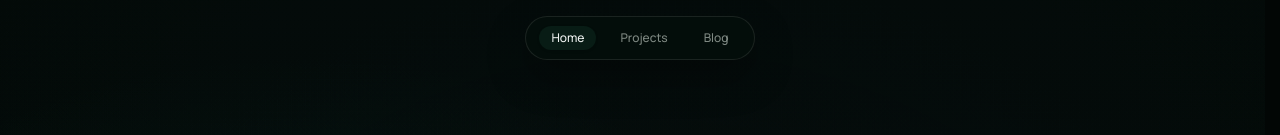
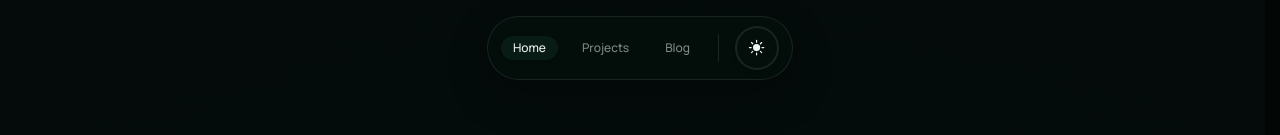
Before and after one commit to Rajesh2github/next-portfolio, a Next.js app: page / in a window 1280 px wide. Shown: the top 135 px of the page. Built offline with nearby package versions, Linux system fonts and the light colour scheme; no server answers.

Commit message:
fix: resolve light mode toggle styling and re-enable ThemeToggle in header

```diff
--- a/src/app/globals.css
+++ b/src/app/globals.css
@@ -254,7 +254,7 @@ body {
 }
 
 /* ── Light mode override (soft blue-tinted light) ───────────────────── */
-.light {
+:root:not(.dark) {
   --background: oklch(0.97 0.005 160);
   --foreground: oklch(0.15 0.014 160);
 
--- a/src/components/layout/header.tsx
+++ b/src/components/layout/header.tsx
@@ -5,7 +5,7 @@ import { m } from "framer-motion";
 import { links } from "@/lib/data";
 import Link from "next/link";
 import { usePathname } from "next/navigation";
-// import ThemeToggle from "./theme-toggle";
+import ThemeToggle from "../ui/theme-toggle";
 
 export default function Header() {
   const pathname = usePathname();
@@ -44,8 +44,8 @@ export default function Header() {
                 ))}
               </ul>
               {/* Re-enable these when you want light mode back */}
-              {/* <span className="h-7 w-px bg-black/10 dark:bg-white/10" />
-              <ThemeToggle /> */}
+              <span className="h-7 w-px bg-black/10 dark:bg-white/10" />
+              <ThemeToggle />
             </nav>
           </m.div>
         </div>
```
